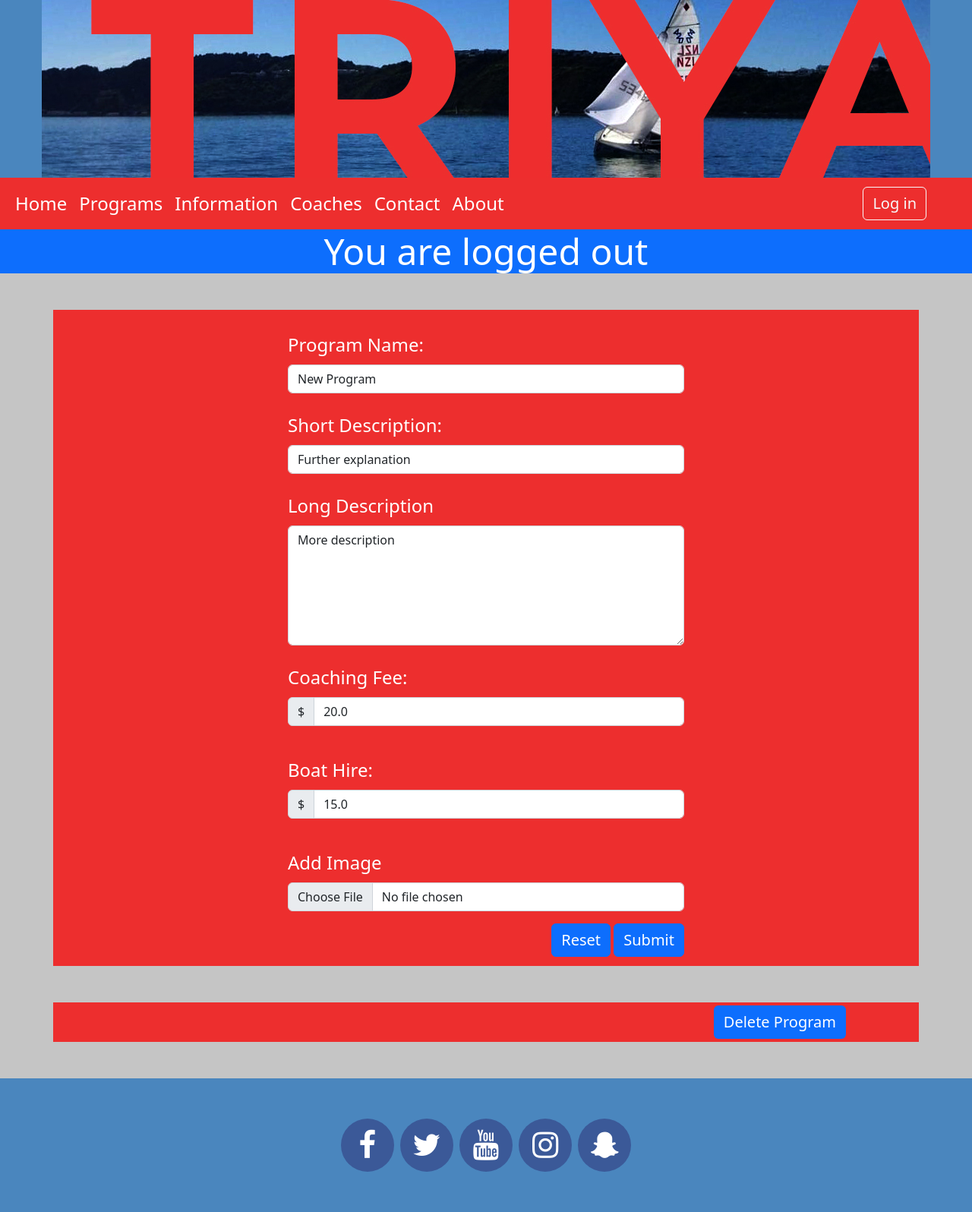
After one commit to paul-khouri/Dynamic_TRIYA, a Flask app: page /aud_program/1 in a window 1280 px wide. The commit adds this page. Shown: the whole page at 76% size. Run offline with Flask 2, Linux system fonts and the light colour scheme.

Commit message:
Adding new program with image uploaded is complete. Refactoring needed

```diff
--- a/dbase/installer.sql
+++ b/dbase/installer.sql
@@ -87,7 +87,7 @@ values("Kids Sailing Day",
 "For children an introductory sailing day. No need to register.
 Come down.
 Children must have a parent or guardian with them",
-date('now')
+datetime('now')
 );
 
 /* Programs */
@@ -135,3 +135,7 @@ training in the morning and racing in the afternoon.",
 "fleet_racing.jpg",
 date('now')
 );
+
+/* member */
+insert into member(firstname,secondname,phone,email,streetaddress,suburb,updated_at,username,password,authorisation)
+values("Warren", "Smith", "021236673", "waz@gmail.com", "67 Noodle Lane", "Karori",datetime('now'), "admin", "temp", 0);
--- a/server.py
+++ b/server.py
@@ -1,9 +1,14 @@
 from flask import Flask, render_template, request, redirect, url_for, session
 from db_functions import run_search_query, run_search_query_tuples, run_commit_query
+import os
 
 app=Flask(__name__)
 db_path = 'dbase/triya_data.sqlite'
 app.secret_key= "tempkey"
+
+UPLOAD_FOLDER = 'static/images'
+ALLOWED_EXTENSIONS = {'png', 'jpg', 'jpeg', 'gif'}
+app.config['UPLOAD_FOLDER'] = UPLOAD_FOLDER
 
 
 @app.template_filter()
@@ -14,54 +19,106 @@ def currency_format(value):
 
 @app.route("/")
 def index():
-    result = get_page_one(db_path)
-    news = get_all_news(db_path)
+    sql = "select header, content, image from page where pagenumber = 1;"
+    result = run_search_query(sql, db_path)
+    sql="select id, header, details, content from newsitem order by updated_at desc;"
+    news = run_search_query(sql,db_path)
     return render_template("index.html", page_data=result, news_data= news)
 
-@app.route('/update_delete_newsitem/<post_id>', methods=['GET','POST'])
-def update_delete_newsitem(post_id):
+@app.route('/update_delete_newsitem/<id>', methods=['GET','POST'])
+def update_delete_newsitem(id):
+    # arriving at page through link
     if request.method == "GET":
+        # check authorisation
         if session and session["Authorisation"]==0:
+            # should check post_id is digit ?
 
-            if post_id == "0":
+            if id == "0":
+                # have arrived from new post link
+                # create a null data package for the form values
                 null_data={
                     "id":0,
                     "header":"",
                     "details":"",
                     "content":""
                 }
-                return render_template("update_delete_newsitem.html", p_id=post_id, post_data= null_data)
+                return render_template("update_delete_newsitem.html", id=id, post_data= null_data)
             else:
-                result= get_single_news(db_path, post_id)
+                # get the required post
+                sql = "select id, header, details, content from newsitem where id = ?;"
+                values_tuple = (id,)
+                result = run_search_query_tuples(sql, values_tuple, db_path)
+                # only want the first item so use result[0]
                 print(result[0])
-                session["delete"]={"id":post_id,"table": "newsitem" }
-
-                #id, header, details, content
-                return render_template("update_delete_newsitem.html", p_id = post_id, post_data= result[0])
+                # set up deletion data if required
+                session["delete"]={"id":id,"table": "newsitem" }
+                # run template with form fields filled with post data
+                return render_template("update_delete_newsitem.html", id = id, post_data= result[0])
         else:
-            return "<h1>Not Logged In</h1>".format(post_id)
+            # if authorisation failed go to error page
+            return render_template("error.html")
     elif request.method == "POST":
         f=request.form
         if f["id"] == "0":
+            # create a new news item
             sql = "insert into newsitem(header, details, content, updated_at) values(?,?,?, datetime('now'));"
             values_tuple=(f['header'], f['details'], f['content'])
             run_commit_query(sql, values_tuple, db_path)
             return redirect(url_for('index'))
         else:
-            return "<h1> Form Action Post_ID = {}</h1>".format(post_id)
+            # update news item
+            sql="update newsitem set header = ?, details = ?, content = ?, updated_at = datetime('now') where id = ?"
+            values_tuple = (f['header'], f['details'], f['content'], f["id"])
+            run_commit_query(sql, values_tuple, db_path)
+            return redirect(url_for('index'))
 
-@app.route("/delete_item")
-def delete_item():
-    if session["delete"]["table"]=="newsitem":
-        sql = "delete from newsitem where id = ?"
-        values_tuple = (session["delete"]["id"])
-        run_commit_query(sql, values_tuple, db_path)
-    return redirect(url_for('index'))
+
 
 @app.route("/programs")
 def programs():
-    result = get_programs(db_path)
+    sql = "select id, name, subtitle, description, coachingfee, boathire, coachingfee+boathire as 'total', image from program;"
+    result = run_search_query(sql,db_path)
     return render_template("programs.html", page_data=result)
+
+@app.route("/aud_program/<id>", methods=['GET','POST'])
+def aud_program(id):
+    null_data = {
+        "id": 0,
+        "name": "New Program",
+        "subtitle": "Further explanation",
+        "description": "More description",
+        "coachingfee": 20.00,
+        "boathire": 15.00
+    }
+    if request.method == "GET":
+        return render_template("aud_program.html", id=id, form_data=null_data)
+    elif request.method == "POST":
+        error = None
+        f=request.form
+        g = request.files['file']
+        print(f)
+        print(type(g))
+        print(g.filename)
+        print(g.stream)
+        print(g.__dict__.keys())
+        print(g.name)
+        print(type(g.headers))
+        print(g.content_type)
+        if g.content_type == "image/jpeg":
+
+            g.save(os.path.join(app.config['UPLOAD_FOLDER'], g.filename))
+            size = os.stat(os.path.join(app.config['UPLOAD_FOLDER'], g.filename)).st_size
+            print(size)
+            sql= "insert into program(name, subtitle, description, coachingfee, boathire, image, updated_at) values(?,?,?,?,?,?, datetime('now'));"
+            values_tuple= (f['name'], f['subtitle'], f['description'], f['coachingfee'], f['boathire'], g.filename)
+            run_commit_query(sql,values_tuple,db_path)
+            return redirect(url_for('programs'))
+
+        else:
+            error = "You have not selected an appropriate image"
+
+        return render_template("aud_program.html", id=id, form_data=f, error=error)
+
 
 @app.route("/information")
 def information():
@@ -95,37 +152,15 @@ def log_out():
     session.clear()
     return redirect(request.referrer)
 
+@app.route("/delete_item")
+def delete_item():
+    if session["delete"]["table"]=="newsitem":
+        sql = "delete from newsitem where id = ?"
+        values_tuple = (session["delete"]["id"])
+        run_commit_query(sql, values_tuple, db_path)
+        session.pop("delete")
+    return redirect(url_for('index'))
 
-def get_page_one(p):
-    sql="select header, content, image from page where pagenumber = 1;"
-    result = run_search_query(sql,p)
-    return result
-
-def get_all_news(p):
-    sql="select id, header, details, content from newsitem order by updated_at desc;"
-    result = run_search_query(sql,p)
-    return result
-
-def get_single_news(p, id):
-    sql="select id, header, details, content from newsitem where id = ?;"
-    values_tuple= (id,)
-    result = run_search_query_tuples(sql,values_tuple, p)
-    return result
-
-
-def insert_newsitem():
-    return None
-
-def update_newsitem():
-    return None
-
-def delete_newsitem():
-    return None
-
-def get_programs(p):
-    sql = "select name, subtitle, description, coachingfee, boathire, coachingfee+boathire as 'total', image from program;"
-    result = run_search_query(sql,p)
-    return result
 
 
 if __name__ == "__main__":
--- /dev/null
+++ b/templates/aud_program.html
@@ -0,0 +1,58 @@
+{% extends "main_template.html" %}
+
+{% block title %}
+TRIYA -- add update delete program
+{% endblock %}
+
+
+{% block content %}
+
+<div class="container-lg container-bg my-5 px-5 py-1">
+  <form class="w-50 mx-auto" action="{{ url_for('aud_program', id = id )}}" method="POST" enctype=multipart/form-data>
+    <div class="mb-0">
+      <label for="program_name" class="form-label">Program Name:</label>
+      <input type="text" class="form-control" id="program_name" name="name" required value="{{form_data['name']}}">
+    </div>
+    <div class="mb-0">
+      <label for="short_description" class="form-label">Short Description:</label>
+      <input type="text" class="form-control" id="short_description" name="subtitle" required value="{{form_data['subtitle']}}">
+    </div>
+    <div>
+      <label for="long_description" class="form-label">Long Description</label>
+      <textarea class="form-control" id="long_description" name="description" rows="6" required>{{form_data['description']}}</textarea>
+    </div>
+    <div class="mb-0">
+      <label for="coaching_fee" class="form-label">Coaching Fee:</label>
+      <div class="input-group mb-3">
+        <span class="input-group-text">$</span>
+      <input type="number" class="form-control" id="coaching_fee" name="coachingfee" required value="{{form_data['coachingfee']}}">
+      </div>
+    </div>
+    <div class="mb-0">
+      <label for="boathire_fee" class="form-label">Boat Hire:</label>
+      <div class="input-group mb-3">
+      <span class="input-group-text">$</span>
+      <input type="number" class="form-control" id="boathire_fee" name="boathire" required value="{{form_data['boathire']}}">
+      </div>
+    </div>
+    <div class="mb-3">
+      <label for="imageupload" class="form-label">Add Image</label>
+      <input class="form-control" type="file" id="imageupload" name="file">
+      {% if error %}
+      <div class="bg-warning text-white text-left main-para px-5 ">{{error}}</div>
+      {% endif %}
+    </div>
+    <div class="text-end mb-2">
+      <button type="reset" class="btn btn-primary">Reset</button>
+      <button type="submit" class="btn btn-primary">Submit</button>
+    </div>
+  </form>
+</div>
+
+<div class="container-lg container-bg my-5 px-5 py-1">
+<div class="text-end">
+
+  <a href="{{ url_for('delete_item') }}" class="btn bg-primary text-white me-5">Delete Program</a>
+</div>
+</div>
+{% endblock %}
--- a/templates/index.html
+++ b/templates/index.html
@@ -10,7 +10,7 @@ TRIYA home
  {% if session["Authorisation"]==0 %}
  <div class="container container-bg my-5 p-3">
 <div class="text-end">
-    <a href="{{ url_for('update_delete_newsitem', post_id=0) }}" class="btn bg-primary text-white me-5">New Post</a>
+    <a href="{{ url_for('update_delete_newsitem', id=0) }}" class="btn bg-primary text-white me-5">New Post</a>
 </div>
  </div>
   {% endif %}
@@ -22,7 +22,7 @@ TRIYA home
     <p class="main-para">{{ x["content"] }}</p>
      {% if session["Authorisation"]==0 %}
     <div class="text-end">
-     <a href="{{ url_for('update_delete_newsitem', post_id=x['id'] ) }}" class="btn bg-primary text-white me-5">Update/Delete</a>
+     <a href="{{ url_for('update_delete_newsitem', id=x['id'] ) }}" class="btn bg-primary text-white me-5">Update/Delete</a>
     </div>
       {% endif %}
 </div>
--- a/templates/main_template.html
+++ b/templates/main_template.html
@@ -56,8 +56,13 @@
   </div>
 </nav>
 {% if session["Username"] %}
-<div class="bg-warning display-5 text-white text-center "> You are logged in: {{session["Username"] }} {{session["Authorisation"] }}</div>
+<div class="bg-warning display-5 text-white text-center ">
+{% for x,y in session.items() %}
+{{x}} : {{y}} <br>
+{% endfor %}
+     </div>
 {% else %}
+
 <div class="bg-primary display-5 text-white text-center "> You are logged out</div>
  {% endif %}
 
--- a/templates/update_delete_newsitem.html
+++ b/templates/update_delete_newsitem.html
@@ -6,7 +6,7 @@ Manage News Item
 
 {% block content %}
 <div class="container-lg container-bg my-5 px-5 py-1">
-  <form class="w-50 mx-auto" action="{{ url_for('update_delete_newsitem', post_id = p_id )}}" method="POST">
+  <form class="w-50 mx-auto" action="{{ url_for('update_delete_newsitem', id = id )}}" method="POST">
         <div class="mb-0 d-none" >
       <label for="id" class="form-label">id:</label>
       <input type="text" class="form-control" id="id" name="id" aria-describedby="Title" value="{{ post_data['id'] }}" required>
```
Also changed, not shown: templates/error.html (added, +9 -0 lines), templates/programs.html (+15 -0 lines), dbase/triya_data.sqlite, static/images/finger_board_2.jpg (added), static/images/full_bow_EDITED.jpg (added), static/images/violin_symmetrical_close_up_3.jpg (added), static/images/whole_violin_edited.jpg (added), 1 other file.
